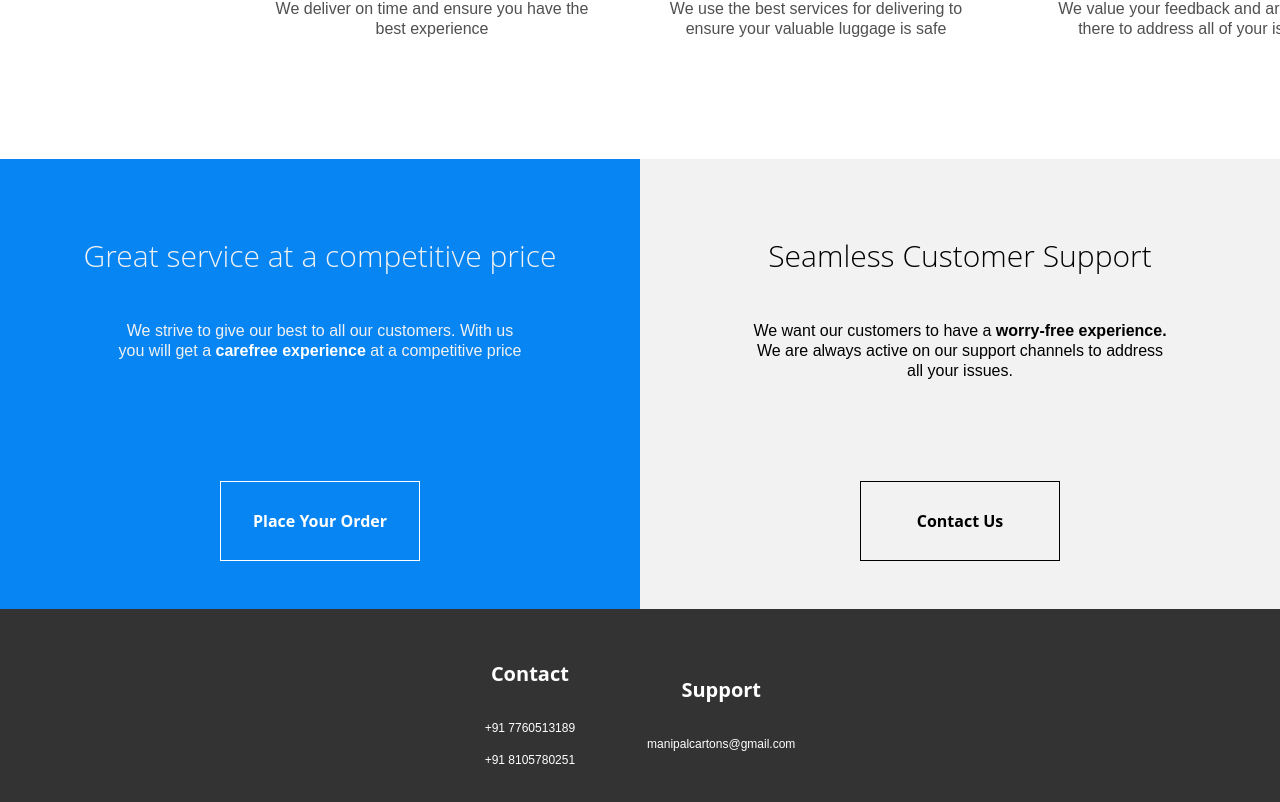
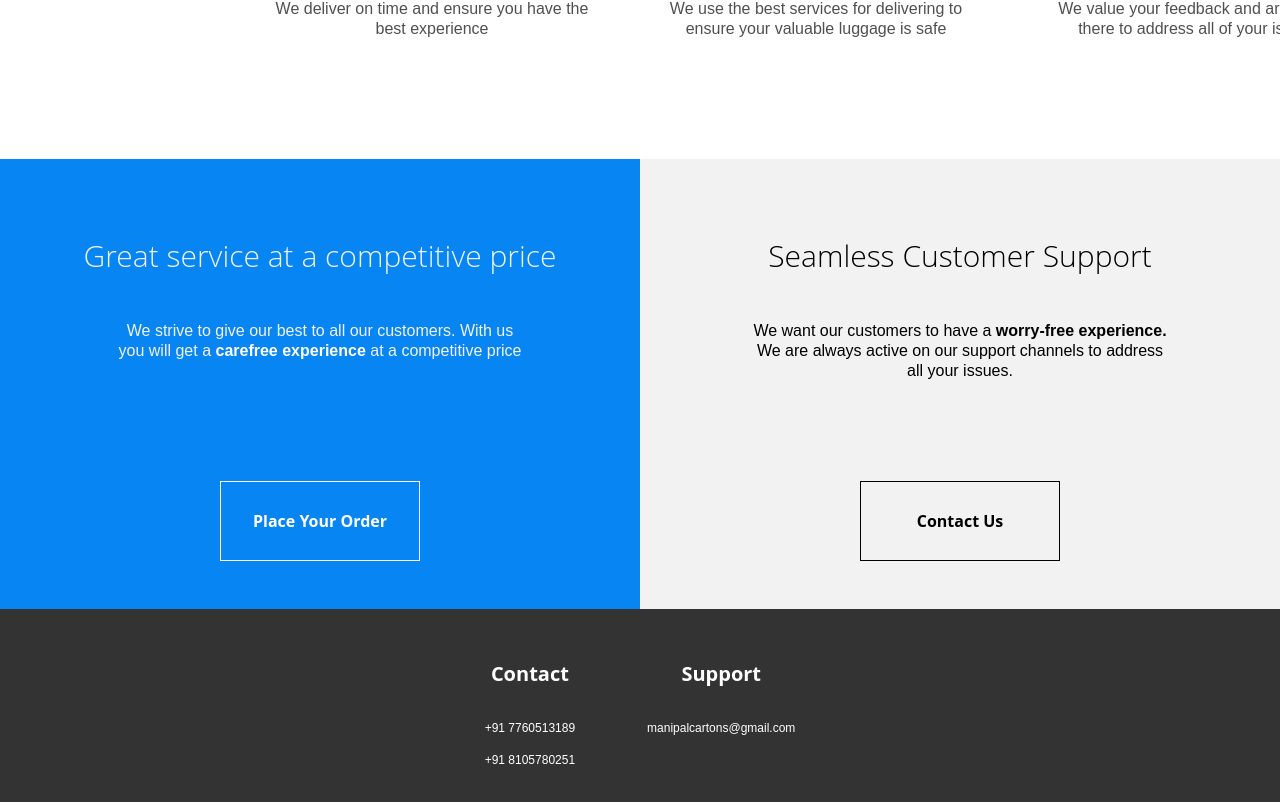
Before and after one commit to enimsoft/manipalcartons, a Next.js app: page / in a window 1280 px wide. Shown: the part 791-1593 px from the top of the page. Built offline with nearby package versions, Linux system fonts and the light colour scheme.

Commit message:
minor ui changes

```diff
--- a/styles/AboutMobile.module.css
+++ b/styles/AboutMobile.module.css
@@ -112,7 +112,7 @@
     display: flex;
     flex-flow: row nowrap;
     justify-content: center;
-    align-items: center;
+    align-items: flex-start;
 }
 
 .footer p {
```
